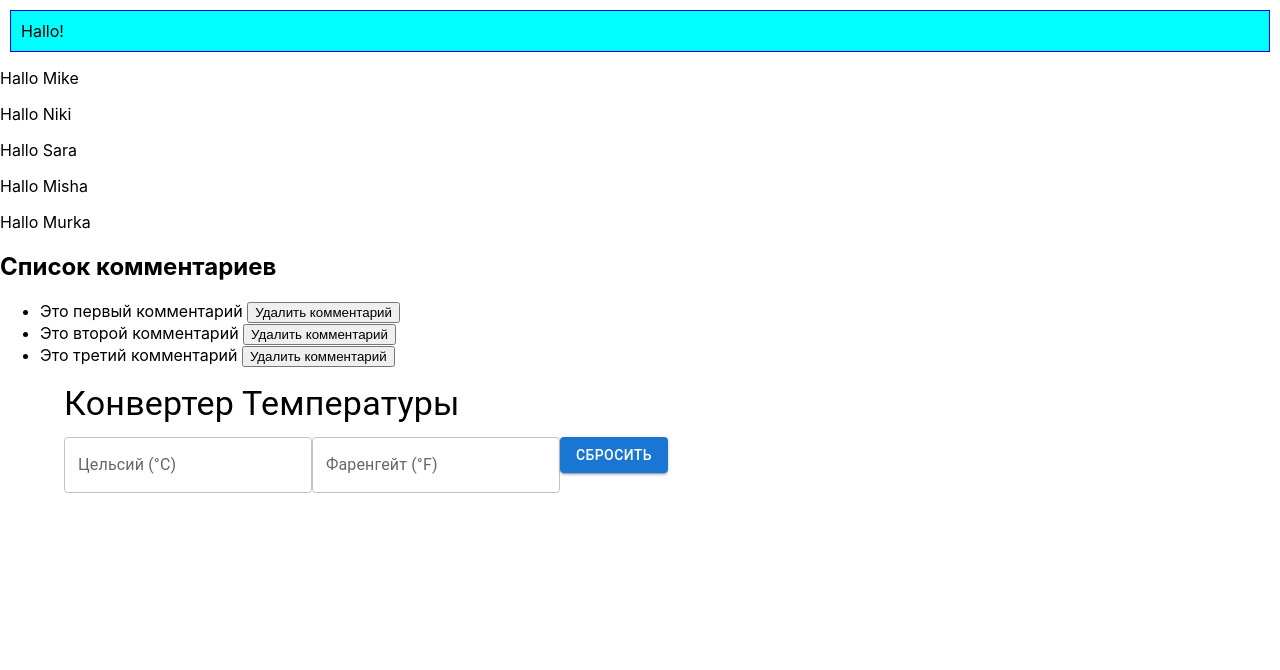
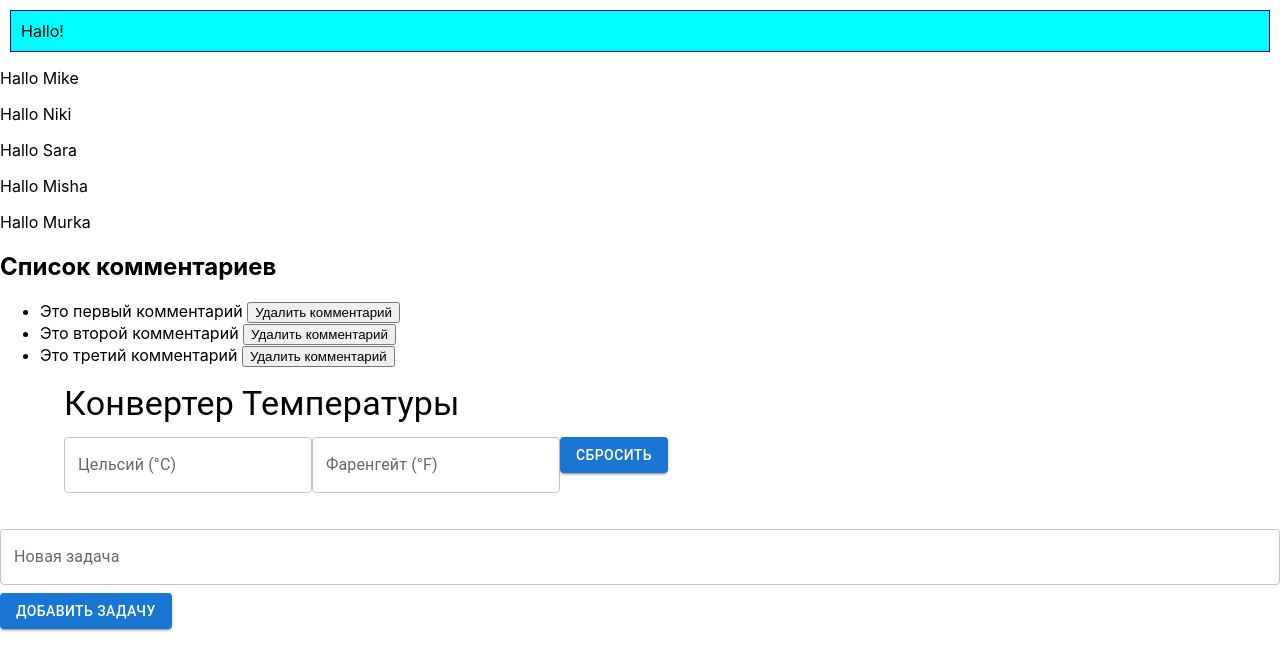
Before and after one commit to mamedovsh/ReactApp, a React (Create React App) app: page / in a window 1280 px wide. Shown: the top 670 px of the page. Built offline with nearby package versions, Linux system fonts and the light colour scheme.

Commit message:
Задача № 1 и 2 семинар №3

```diff
--- a/package.json
+++ b/package.json
@@ -5,12 +5,15 @@
   "dependencies": {
     "@emotion/react": "^11.13.3",
     "@emotion/styled": "^11.13.0",
+    "@mui/icons-material": "^6.1.1",
     "@mui/material": "^6.1.0",
     "@testing-library/jest-dom": "^5.17.0",
     "@testing-library/react": "^13.4.0",
     "@testing-library/user-event": "^13.5.0",
+    "jsx": "^0.9.89",
     "react": "^18.3.1",
     "react-dom": "^18.3.1",
+    "react-router-dom": "^6.26.2",
     "react-scripts": "5.0.1",
     "web-vitals": "^2.1.4"
   },
--- a/src/App.js
+++ b/src/App.js
@@ -1,12 +1,11 @@
 import React from "react";
-
 import Message from "./Components/Message/Message";
-import Greeting from "./Components/Greeting";
-import Counter from "./Components/Counter";
 import MessageList from "./Components/Messagelist/MessageList";
-import TextDisplayForm from "./Components/TextDisplayForm";
 import CommentList from "./Components/CommentList";
 import TemperatureConverter from "./Components/TemperatureConverter";
+import TodoList from "./Components/TodoList";
+
+
 
 const messages = [
   {id: 1, text:"Hallo  Mike"},
@@ -23,6 +22,8 @@ function App() {
       <MessageList messages={messages}/>
       <CommentList />
       <TemperatureConverter/>
+      <TodoList />
+
     </div>
   );
 }
--- /dev/null
+++ b/src/Components/TodoList.js
@@ -0,0 +1,148 @@
+// Цель: Разработать компонент TodoList для управления задачами: добавление, отображение, и удаление задач.
+
+// Компоненты:
+// Используйте TextField для ввода новой задачи.
+// Добавьте Button для добавления задачи в список.
+// Для каждой задачи в списке используйте Card или ListItem из Material UI. Внутри каждого элемента списка разместите текст задачи и IconButton с иконкой удаления (например, DeleteIcon).
+
+// Логика:
+// При нажатии на кнопку добавления, новая задача должна добавляться в список.
+// Рядом с каждой задачей должна быть кнопка для её удаления.
+
+// import React, { useState } from "react";
+// import {
+//   TextField,
+//   List,
+//   ListItemText,
+//   listItemSecondaryAction,
+//   ListItem,
+//   IconButton,
+//   Button,
+//   Card,
+
+// } from "@mui/material";
+// import DeleteIcon from "@mui/icons-material/Delete";
+
+// const TodoList = () => {
+//   const [taskList, setTaskList] = useState([]);
+//   const [inputTask, setInputTask] = useState();
+
+//   const handleAddTask = () => {
+//     if (inputTask.trim() === "") return;
+//     setTaskList([...taskList, inputTask]);
+//     setInputTask("");
+//   };
+
+//   const handleDeleteTask = (index) => {
+//     const newTasks = taskList.filter((_, i) => i !== index);
+//     setTaskList(newTasks);
+//   };
+
+//   return (
+//     <div>
+//       <TextField
+//         label="Новая задача"
+//         variant="outlined"
+//         value={inputTask}
+//         onChange={(e) => setInputTask(e.target.value)}
+//       />
+//       <Button variant="contained" color="primary" onChange={handleAddTask}>
+//         Добавить
+//       </Button>
+//       {/* <List>
+//         {taskList.map((task, index) => (
+//           <ListItem key={index}>
+//             <ListItemText primary={task} />
+//             <ListItemSecondaryAction>
+//             <IconButton
+//               edge="end"
+//               aria-label="delete"
+//               onClick={() => handleDeleteTask(index)}
+//             >
+//               <DeleteIcon />
+//             </IconButton>
+//             </ListItemSecondaryAction>
+//           </ListItem>
+//         ))}
+//       </List> */}
+//       {taskList.map((task, index) => (
+//         <Card rey = {index}>
+//             <ListItem>
+//                 <ListItemText primary={task} />
+//                 <listItemSecondaryAction>
+//                     <IconButton onClick={() => handleDeleteTask(index)}>
+//                         <DeleteIcon />
+
+//                     </IconButton>
+//                 </listItemSecondaryAction>
+//             </ListItem>
+//         </Card>
+//       ))}
+//     </div>
+//   );
+// };
+
+// export default TodoList;
+
+import React, { useState } from "react";
+import {
+  TextField,
+  Button,
+  Card,
+  CardContent,
+  IconButton,
+  Typography,
+} from "@mui/material";
+import DeleteIcon from "@mui/icons-material/Delete";
+
+const TodoList = () => {
+  const [tasks, setTasks] = useState([]);
+  const [newTask, setNewTask] = useState("");
+
+  const handleInputChange = (e) => {
+    setNewTask(e.target.value);
+  };
+
+  const handleAddTask = () => {
+    if (newTask.trim() !== "") {
+      setTasks([...tasks, newTask]);
+      setNewTask("");
+    }
+  };
+
+  const handleDeleteTask = (index) => {
+    const updatedTasks = tasks.filter((_, i) => i !== index);
+    setTasks(updatedTasks);
+  };
+
+  return (
+    <div>
+      <TextField
+        value={newTask}
+        onChange={handleInputChange}
+        label="Новая задача"
+        variant="outlined"
+        fullWidth
+        margin="normal"
+      />
+      <Button onClick={handleAddTask} variant="contained" color="primary">
+        Добавить задачу
+      </Button>
+      {tasks.map((task, index) => (
+        <Card key={index} variant="outlined" style={{ marginTop: "1rem" }}>
+          <CardContent>
+            <Typography>{task}</Typography>
+            <IconButton
+              onClick={() => handleDeleteTask(index)}
+              aria-label="delete"
+            >
+              <DeleteIcon />
+            </IconButton>
+          </CardContent>
+        </Card>
+      ))}
+    </div>
+  );
+};
+
+export default TodoList;
```
Also changed, not shown: src/Components/TemperatureConverter.js (+0 -43 lines), src/Components/TextDisplayForm.js (deleted, +0 -18 lines), 1 other file (tests, documents, lock files or other folders).
